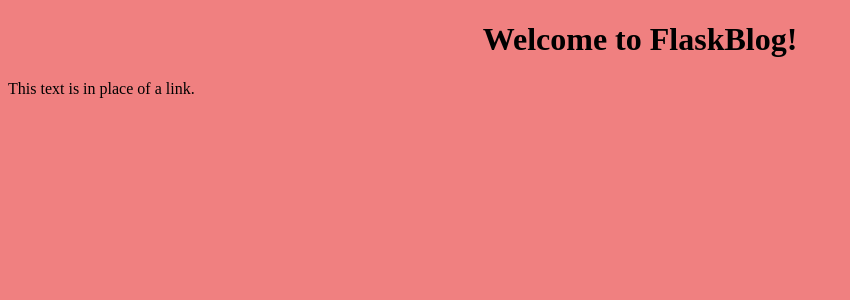
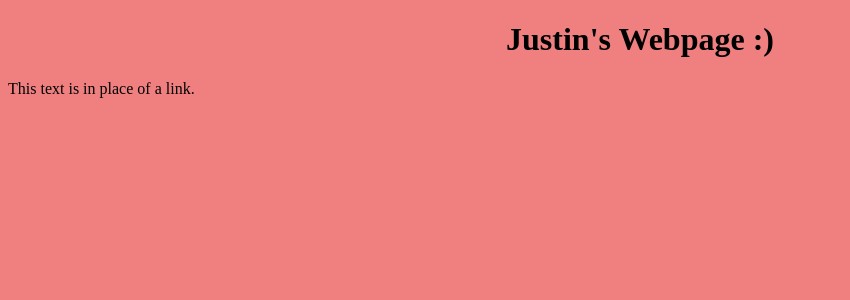
Before and after one commit to LogicalAlmond/Flask-webserver, a Flask app: page / in a window 1280 px wide. Shown: the top 300 px of the page, without its empty margins (0-850 px from the left). Run offline with Flask 2, Linux system fonts and the light colour scheme.

Commit message:
cooler than you

```diff
--- a/templates/index.html
+++ b/templates/index.html
@@ -4,9 +4,10 @@
     <meta charset="UTF-8">
     <link rel="stylesheet" href="{{url_for('static',filename='styles/main.css')}}">
     <title>FlaskBlog</title>
+    <link rel="stylesheet" href="main.css">
 </head>
 <body>
-   <h1>Welcome to FlaskBlog!</h1>
+   <h1>Justin's Webpage :)</h1>
    <p>
        This text is in place of a link.
    </p>
```
